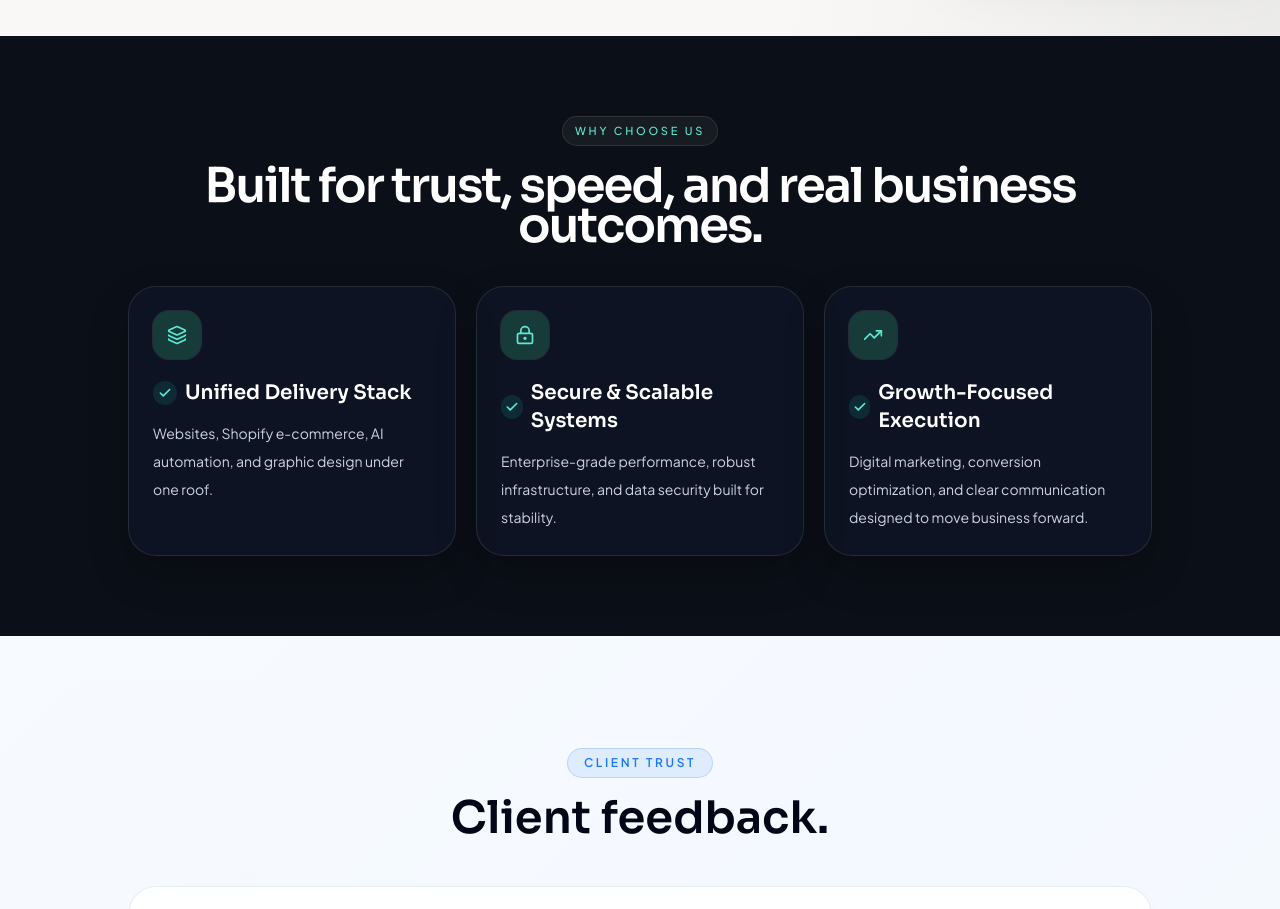
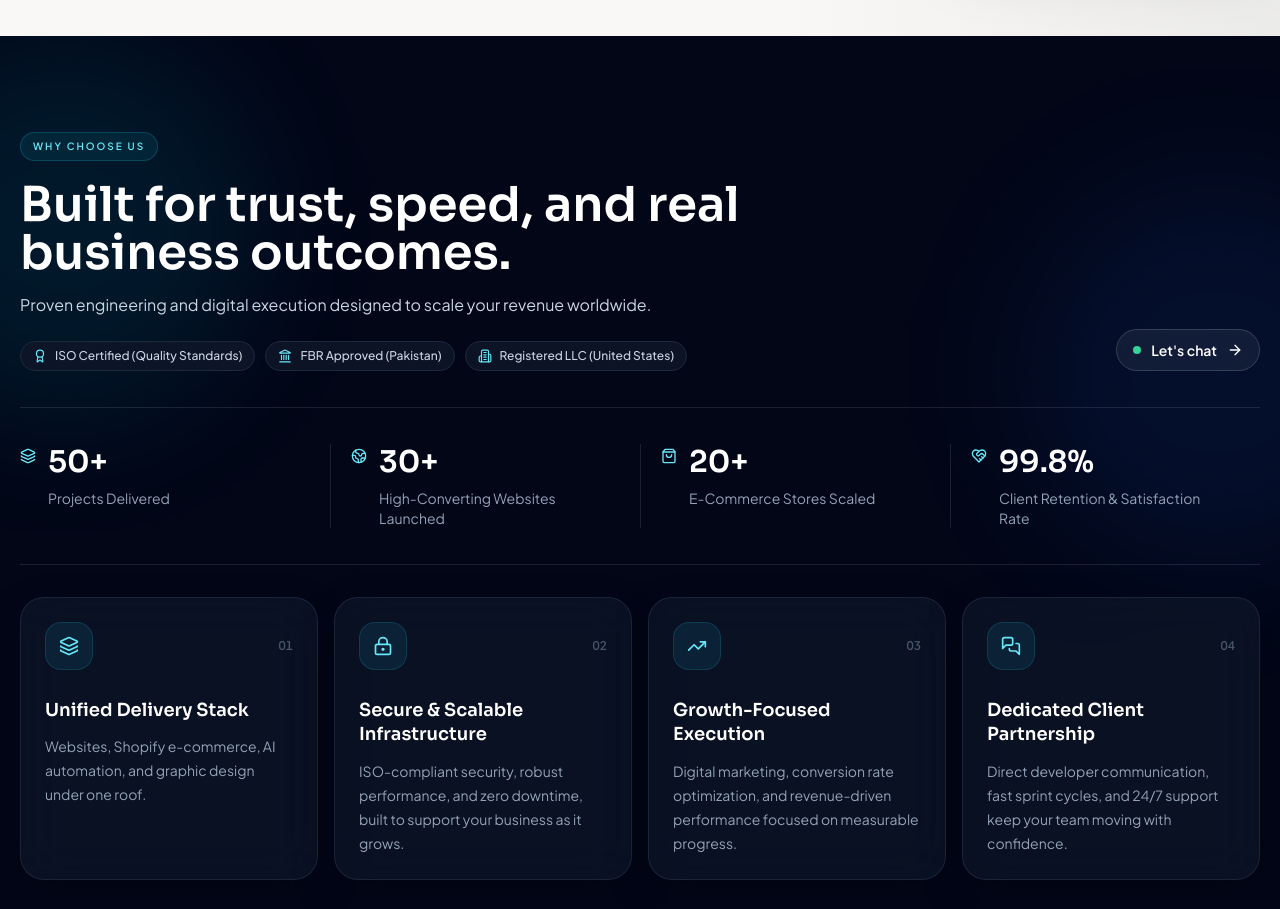
Before and after one commit to mawaisawan2008/test-zepra, a Next.js app: page / in a window 1280 px wide. Shown: the part 1860-2769 px from the top of the page. Built offline with nearby package versions, Linux system fonts and the light colour scheme.

Commit message:
Updated changes

```diff
--- a/components/sections/why-us.jsx
+++ b/components/sections/why-us.jsx
@@ -1,4 +1,30 @@
-import { Check, Layers3, LockKeyhole, TrendingUp } from "lucide-react";
+import Link from "next/link";
+import {
+  ArrowRight,
+  Award,
+  Building2,
+  Globe2,
+  HeartHandshake,
+  Landmark,
+  Layers3,
+  LockKeyhole,
+  MessagesSquare,
+  ShoppingBag,
+  TrendingUp,
+} from "lucide-react";
+
+const accreditations = [
+  { label: "ISO Certified (Quality Standards)", icon: Award },
+  { label: "FBR Approved (Pakistan)", icon: Landmark },
+  { label: "Registered LLC (United States)", icon: Building2 },
+];
+
+const metrics = [
+  { value: "50+", label: "Projects Delivered", icon: Layers3 },
+  { value: "30+", label: "High-Converting Websites Launched", icon: Globe2 },
+  { value: "20+", label: "E-Commerce Stores Scaled", icon: ShoppingBag },
+  { value: "99.8%", label: "Client Retention & Satisfaction Rate", icon: HeartHandshake },
+];
 
 const pillars = [
   {
@@ -8,63 +34,127 @@ const pillars = [
     icon: Layers3,
   },
   {
-    title: "Secure & Scalable Systems",
+    title: "Secure & Scalable Infrastructure",
     description:
-      "Enterprise-grade performance, robust infrastructure, and data security built for stability.",
+      "ISO-compliant security, robust performance, and zero downtime, built to support your business as it grows.",
     icon: LockKeyhole,
   },
   {
     title: "Growth-Focused Execution",
     description:
-      "Digital marketing, conversion optimization, and clear communication designed to move business forward.",
+      "Digital marketing, conversion rate optimization, and revenue-driven performance focused on measurable progress.",
     icon: TrendingUp,
+  },
+  {
+    title: "Dedicated Client Partnership",
+    description:
+      "Direct developer communication, fast sprint cycles, and 24/7 support keep your team moving with confidence.",
+    icon: MessagesSquare,
   },
 ];
 
 export function WhyUs() {
   return (
-    <section className="relative overflow-hidden bg-[#0B0F17] py-20 text-white">
-      <div className="container">
-        <div className="mx-auto max-w-5xl">
-          <div className="mb-10 text-center">
-            <div className="inline-flex items-center rounded-full border border-white/10 bg-white/5 px-3 py-1.5 text-[11px] font-medium uppercase tracking-[0.25em] text-teal-300">
+    <section className="relative isolate overflow-hidden bg-slate-950 py-20 text-white sm:py-24">
+      <div className="pointer-events-none absolute -left-32 top-0 -z-10 h-96 w-96 rounded-full bg-cyan-500/10 blur-3xl" />
+      <div className="pointer-events-none absolute -right-32 top-36 -z-10 h-96 w-96 rounded-full bg-blue-600/10 blur-3xl" />
+
+      <div className="container relative">
+        <header className="flex flex-col gap-7 border-b border-white/10 pb-9 lg:flex-row lg:items-end lg:justify-between">
+          <div className="max-w-3xl">
+            <div className="inline-flex items-center rounded-full border border-cyan-400/20 bg-cyan-400/[0.08] px-3 py-1.5 text-[10px] font-semibold uppercase tracking-[0.2em] text-cyan-300">
               WHY CHOOSE US
             </div>
-            <h2 className="mt-5 font-display text-3xl font-semibold tracking-[-0.04em] text-white sm:text-4xl lg:text-[3rem]">
+            <h2 className="mt-5 font-display text-3xl font-semibold leading-tight text-white sm:text-4xl lg:text-5xl">
               Built for trust, speed, and real business outcomes.
             </h2>
+            <p className="mt-4 max-w-2xl text-sm leading-7 text-slate-300 sm:text-base">
+              Proven engineering and digital execution designed to scale your
+              revenue worldwide.
+            </p>
+
+            <div className="mt-6 flex flex-wrap gap-2.5">
+              {accreditations.map((accreditation) => {
+                const Icon = accreditation.icon;
+
+                return (
+                  <span
+                    key={accreditation.label}
+                    className="inline-flex items-center gap-2 rounded-full border border-slate-800 bg-slate-900/80 px-3 py-1.5 text-xs font-medium text-slate-300 backdrop-blur-md"
+                  >
+                    <Icon className="h-3.5 w-3.5 text-cyan-300" />
+                    {accreditation.label}
+                  </span>
+                );
+              })}
+            </div>
           </div>
 
-          <div className="grid gap-5 md:grid-cols-3">
+          <Link
+            href="/#contact"
+            className="group inline-flex w-fit shrink-0 items-center gap-2.5 rounded-full border border-white/15 bg-white/[0.06] px-4 py-2.5 text-sm font-semibold text-white shadow-[0_0_0_rgba(34,211,238,0)] backdrop-blur-xl transition-all duration-300 hover:-translate-y-0.5 hover:border-cyan-300/40 hover:bg-cyan-300/[0.09] hover:shadow-[0_0_30px_rgba(34,211,238,0.16)] focus-visible:outline-none focus-visible:ring-2 focus-visible:ring-cyan-300 focus-visible:ring-offset-2 focus-visible:ring-offset-slate-950 motion-reduce:transition-none"
+          >
+            <span className="relative flex h-2 w-2">
+              <span className="absolute inline-flex h-full w-full animate-ping rounded-full bg-emerald-400 opacity-60 motion-reduce:animate-none" />
+              <span className="relative inline-flex h-2 w-2 rounded-full bg-emerald-400" />
+            </span>
+            Let&apos;s chat
+            <ArrowRight className="h-4 w-4 transition-transform duration-300 group-hover:translate-x-0.5 motion-reduce:transition-none" />
+          </Link>
+        </header>
+
+        <div className="grid grid-cols-2 gap-x-5 gap-y-6 border-b border-white/10 py-8 md:grid-cols-4 md:gap-0 md:py-9">
+          {metrics.map((metric, index) => {
+            const Icon = metric.icon;
+
+            return (
+              <div
+                key={metric.label}
+                className={`flex items-start gap-3 md:px-5 ${index > 0 ? "md:border-l md:border-white/10" : "md:pl-0"}`}
+              >
+                <Icon className="mt-1 h-4 w-4 shrink-0 text-cyan-300" />
+                <div>
+                  <div className="font-display text-2xl font-semibold leading-none text-white sm:text-3xl">
+                    {metric.value}
+                  </div>
+                  <p className="mt-2 max-w-[14rem] text-xs leading-5 text-slate-400 sm:text-sm">
+                    {metric.label}
+                  </p>
+                </div>
+              </div>
+            );
+          })}
+        </div>
+
+        <div className="grid gap-4 pt-8 sm:grid-cols-2 xl:grid-cols-4">
           {pillars.map((pillar, index) => {
             const Icon = pillar.icon;
 
             return (
               <article
                 key={pillar.title}
-                  className="rounded-[28px] border border-white/10 bg-slate-900/60 p-6 shadow-[0_18px_40px_rgba(0,0,0,0.22)] transition duration-300 hover:-translate-y-1 hover:border-teal-400/40 hover:bg-slate-900/80"
-                  style={{ animationDelay: `${index * 120}ms` }}
+                className="group min-h-[230px] rounded-3xl border border-slate-800/90 bg-slate-900/65 p-6 shadow-[0_18px_45px_rgba(0,0,0,0.2)] backdrop-blur-xl transition-all duration-300 hover:-translate-y-1 hover:border-cyan-500/50 hover:bg-slate-900/90 hover:shadow-[0_20px_50px_rgba(6,182,212,0.1)] motion-reduce:transition-none"
               >
-                  <div className="mb-5 flex h-12 w-12 items-center justify-center rounded-2xl bg-[#163b39] text-teal-300 ring-1 ring-white/10">
+                <div className="flex items-center justify-between">
+                  <span className="flex h-12 w-12 items-center justify-center rounded-2xl border border-cyan-400/15 bg-cyan-400/[0.09] text-cyan-300 transition-colors duration-300 group-hover:border-cyan-400/30 group-hover:bg-cyan-400/[0.14]">
                     <Icon className="h-5 w-5" />
+                  </span>
+                  <span className="text-xs font-semibold tabular-nums text-slate-600">
+                    0{index + 1}
+                  </span>
                 </div>
 
-                  <div className="mb-3 flex items-center gap-2">
-                    <span className="inline-flex h-6 w-6 items-center justify-center rounded-full bg-teal-500/15 text-teal-300">
-                      <Check className="h-3.5 w-3.5" strokeWidth={2.8} />
-                    </span>
-                    <h3 className="font-display text-xl font-semibold text-white">
+                <h3 className="mt-7 font-display text-lg font-semibold leading-snug text-white">
                   {pillar.title}
                 </h3>
-                  </div>
-
-                  <p className="text-sm leading-7 text-slate-300">{pillar.description}</p>
+                <p className="mt-3 text-sm leading-6 text-slate-400">
+                  {pillar.description}
+                </p>
               </article>
             );
           })}
         </div>
       </div>
-      </div>
     </section>
   );
 }
```
Lines whose indentation alone changed are shown as unchanged.
